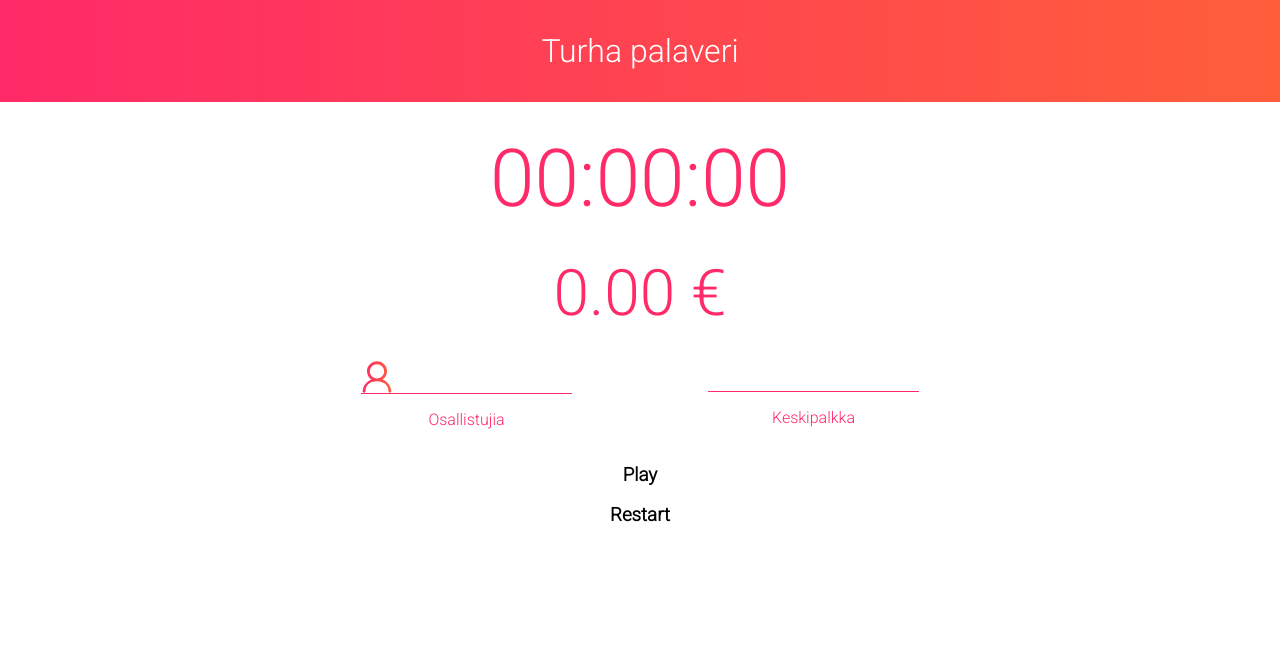
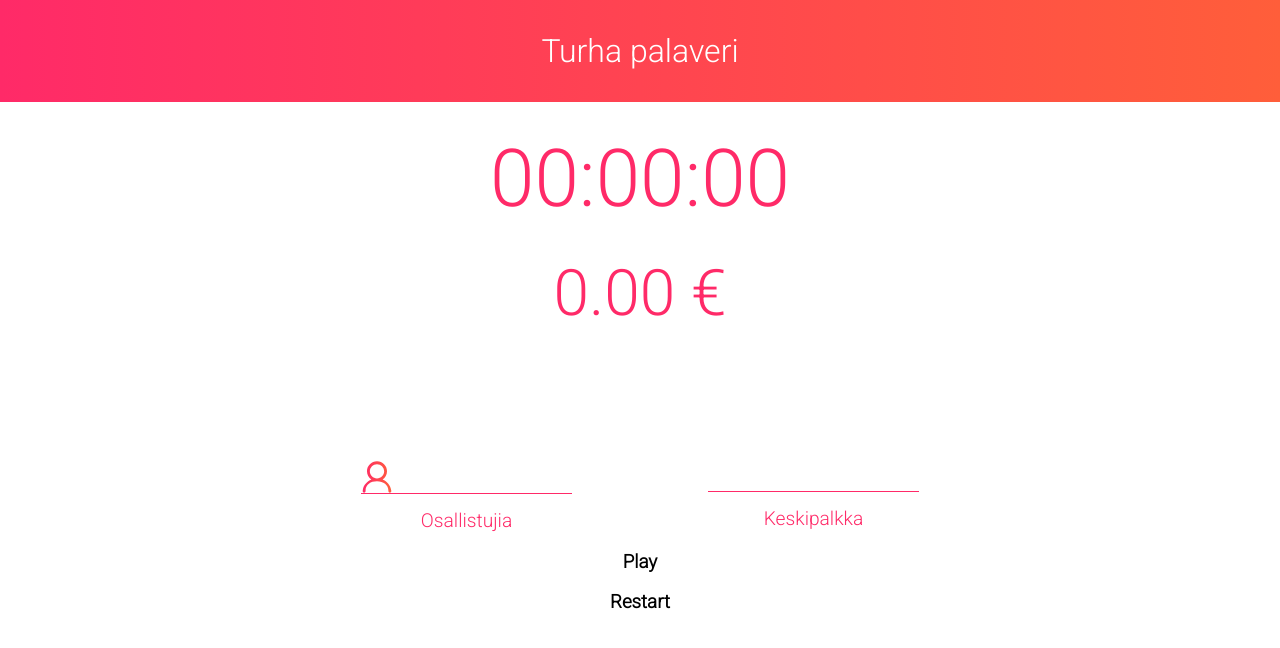
Before and after one commit to pspfolio/TurhaPalsu, a Preact app: page / in a window 1280 px wide. Built offline with nearby package versions, Linux system fonts and the light colour scheme.

Commit message:
fixing small bugs

```diff
--- a/src/components/input/index.js
+++ b/src/components/input/index.js
@@ -5,8 +5,8 @@ export default class Input extends Component {
   render() {
     return(
       <div className={ styles.item }>
-        <input className={ `${styles.input} ${styles[this.props.icon]}` } type={ this.props.type } onChange={ this.props.handler } />
-        <p className={ styles.text }>{ this.props.text }</p>
+        <input className={ `${styles.input} ${styles[this.props.icon]}` } type={ this.props.type } id={this.props.id} onChange={ this.props.handler } />
+        <label for={this.props.id} className={ styles.text }>{ this.props.text }</label>
       </div>
     )
   }
--- a/src/components/input/input.css
+++ b/src/components/input/input.css
@@ -4,7 +4,10 @@
 }
 
 .text {
-  color: #FF2A68;
+  color: #FF2A68; /* Muutettava, koska ei mene accessibilitystä läpi Lighthousessa*/
+  display: block;
+  margin-top: 15px;
+  font-size: 1.2em;
 }
 
 .input {
@@ -12,12 +15,12 @@
   border-width: 0 0 1px 0;
   border-color: #FF2A68;
   font-size: 1.5em;
-  color: #FF2A68;
   font-weight: 300;
   width: 50%;
   text-align: center;
   overflow: hidden;
   padding-left: 35px;
+  color: #FF2A68;
 }
 
 .input:focus {
--- a/src/components/settings/index.js
+++ b/src/components/settings/index.js
@@ -34,8 +34,8 @@ export default class Settings extends Component {
     return (
       <div>
         <div className={styles.settings}>
-          <Input handler={this.handlePersonsChanged} text={'Osallistujia'} icon={'persons'} type={'number'} />
-          <Input handler={this.handleSalaryChanged} text={'Keskipalkka'} icon={'salary'} type={'number'} />
+          <Input handler={this.handlePersonsChanged} text={'Osallistujia'} id={'persons'} icon={'persons'} type={'number'} />
+          <Input handler={this.handleSalaryChanged} text={'Keskipalkka'} id={'salary'} icon={'salary'} type={'number'} />
         </div>
         <div onClick={ this.handlePlayClick } className='btn-play'>
           {
--- a/src/components/settings/settings.css
+++ b/src/components/settings/settings.css
@@ -1,4 +1,5 @@
 .settings {
+  margin-top: 100px;
   display: flex;
   flex-wrap: wrap;
   justify-content: center;
```
